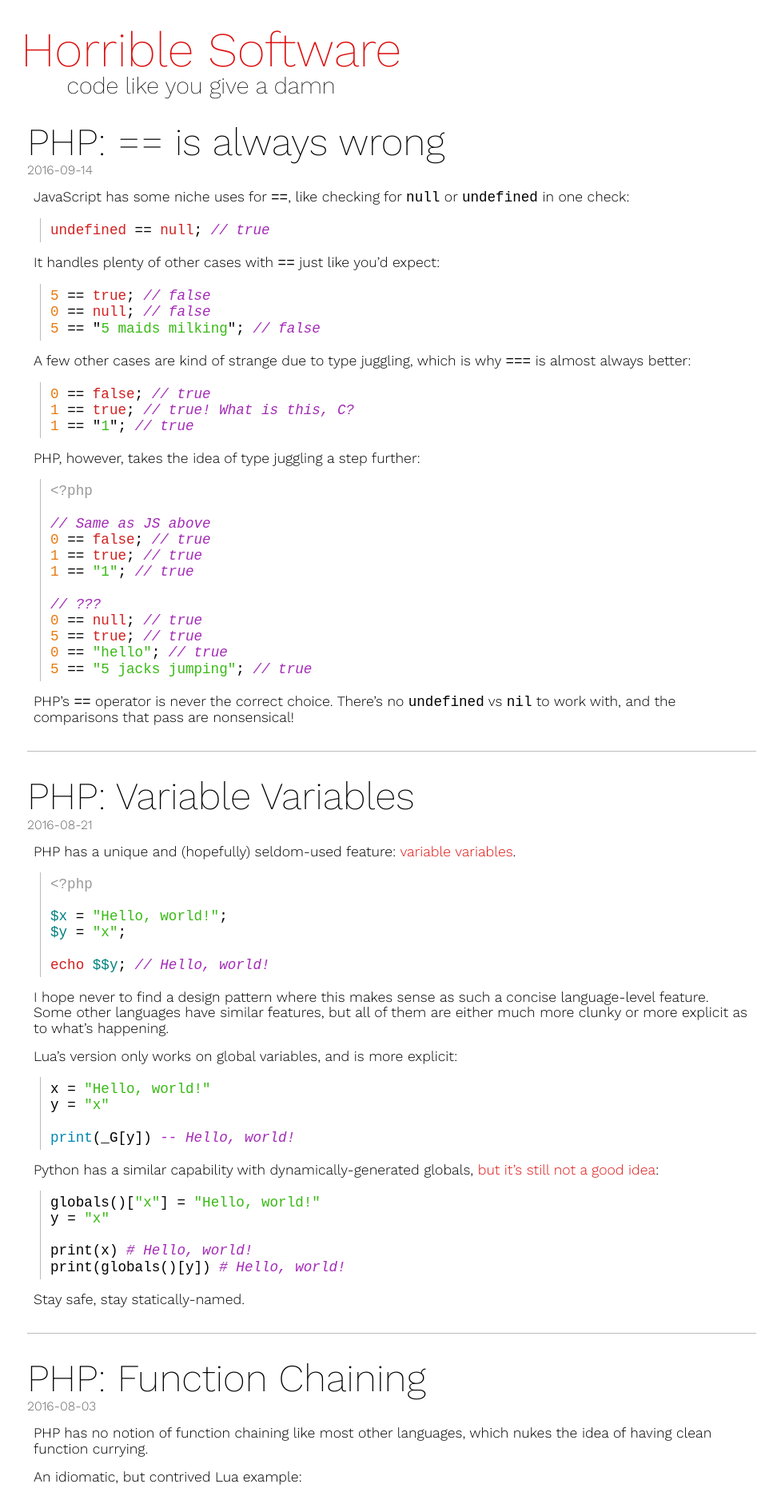
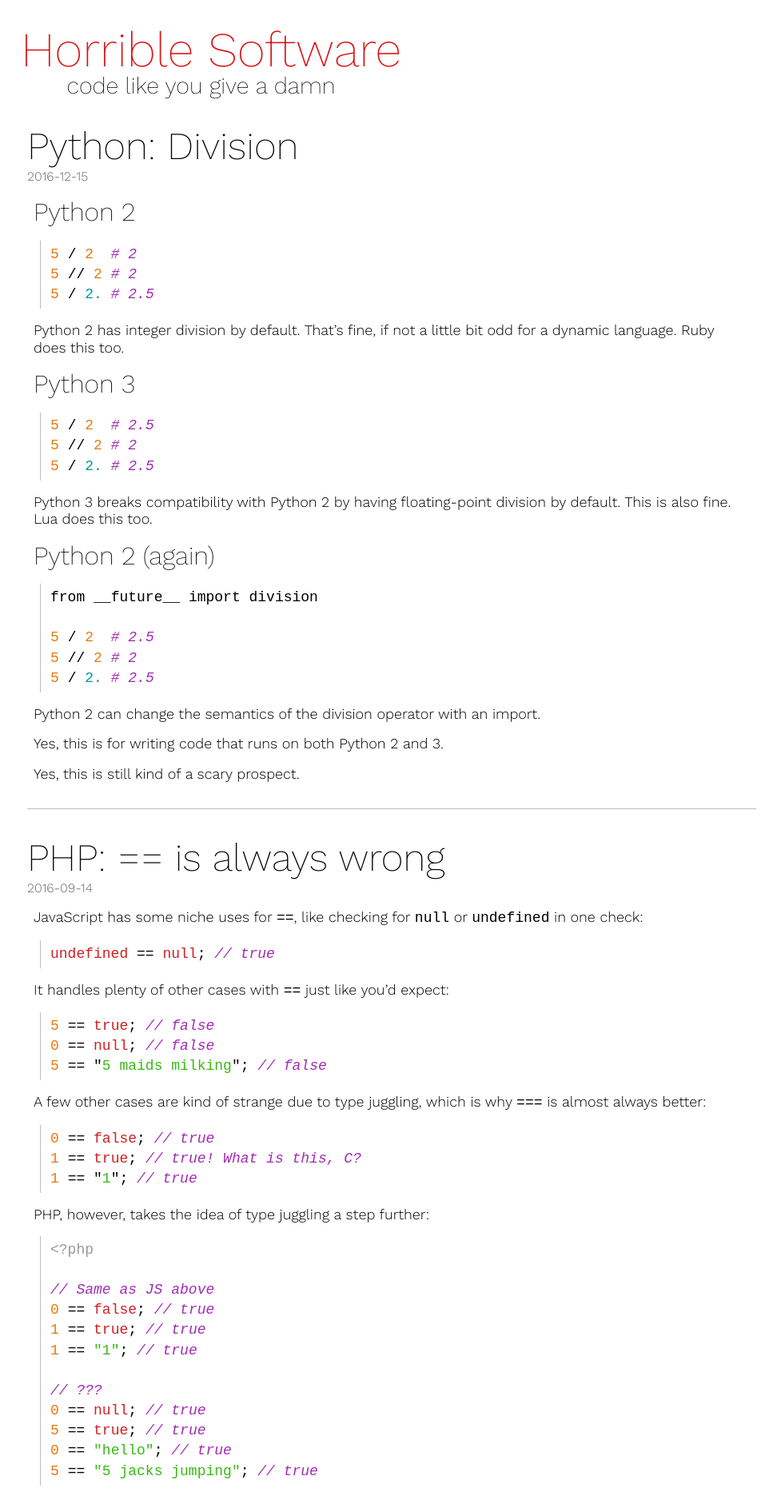
Before and after one commit to LPGhatguy/horriblesoftware.com, a Jekyll site: the page built from index.html, in a window 1280 px wide. Shown: the top 1871 px of the page at 80% size, without its empty margins (150-1127 px from the left). Built offline with Jekyll 4.4.1, drawn with Linux system fonts in a browser that asks for light colours; the list of posts is cut into pages by our own code.

Commit message:
Cleaned up theme, Python Division post

````diff
--- /dev/null
+++ b/_posts/2016-12-15-Python-Division.md
@@ -0,0 +1,39 @@
+---
+title: ! 'Python: Division'
+---
+
+## Python 2
+
+```python
+5 / 2  # 2
+5 // 2 # 2
+5 / 2. # 2.5
+```
+
+Python 2 has integer division by default. That's fine, if not a little bit odd for a dynamic language. Ruby does this too.
+
+## Python 3
+
+```python
+5 / 2  # 2.5
+5 // 2 # 2
+5 / 2. # 2.5
+```
+
+Python 3 breaks compatibility with Python 2 by having floating-point division by default. This is also fine. Lua does this too.
+
+## Python 2 (again)
+
+```python
+from __future__ import division
+
+5 / 2  # 2.5
+5 // 2 # 2
+5 / 2. # 2.5
+```
+
+Python 2 can change the semantics of the division operator with an import.
+
+Yes, this is for writing code that runs on both Python 2 and 3.
+
+Yes, this is still kind of a scary prospect.
--- a/assets/theme.css
+++ b/assets/theme.css
@@ -101,10 +101,11 @@
 [data-component="post"] > h1 {
 	font-size: 3rem;
 	font-weight: 200;
+	line-height: 1.2;
 }
 [data-component="post"] > .date-posted {
 	display: block;
-	padding-top: 0.2rem;
+	line-height: 1.2;
 	color: #666;
 }
 [data-component="post"] > .content {
@@ -161,6 +162,7 @@
 	padding-left: 0.75rem;
 	font-family: monospace;
 	margin-left: 0.5rem;
+	line-height: 1.4;
 	/* Literal.Number.Integer.Long */
 }
 [data-component="wysiwyg"] > .highlighter-rouge pre code {
@@ -170,7 +172,7 @@
 	word-wrap: normal;
 	padding-bottom: 0.3rem;
 	padding-top: 0.3rem;
-	line-height: 1.15;
+	/* line-height: 1.15; */
 }
 [data-component="wysiwyg"] > .highlighter-rouge .c {
 	color: #999988;
@@ -411,9 +413,9 @@
 	color: #009999;
 }
 [data-component="wysiwyg"] {
-	font-size: 1.1rem;
+	font-size: 1.125rem;
 	font-weight: 300;
-	line-height: 1.1;
+	line-height: 1.2;
 }
 [data-component="wysiwyg"] > * {
 	margin-top: 1rem;
@@ -421,12 +423,20 @@
 [data-component="wysiwyg"] > *:first-child {
 	margin-top: 0;
 }
+[data-component="wysiwyg"] > h2 {
+	font-size: 2rem;
+	font-weight: 100;
+}
 [data-component="wysiwyg"] > p > code {
 	font-family: monospace;
 }
 [data-component="wysiwyg"] a {
 	color: #d11;
 	color: var(--color-accent);
+}
+[data-component="wysiwyg"] ul {
+	list-style: disc;
+	margin-left: 1rem;
 }
 
 :root {
--- a/css/components/post.css
+++ b/css/components/post.css
@@ -5,11 +5,12 @@
 	> h1 {
 		font-size: 3rem;
 		font-weight: 200;
+		line-height: 1.2;
 	}
 
 	> .date-posted {
 		display: block;
-		padding-top: 0.2rem;
+		line-height: 1.2;
 		color: #666;
 	}
 
--- a/css/components/wysiwyg-highlight.css
+++ b/css/components/wysiwyg-highlight.css
@@ -6,6 +6,7 @@
 	font-family: monospace;
 
 	margin-left: 0.5rem;
+	line-height: 1.4;
 
 	pre code {
 		display: block;
@@ -15,7 +16,7 @@
 
 		padding-bottom: 0.3rem;
 		padding-top: 0.3rem;
-		line-height: 1.15;
+		/* line-height: 1.15; */
 	}
 
 	.c {
````
Also changed, not shown: css/components/wysiwyg.css (+12 -2 lines).
